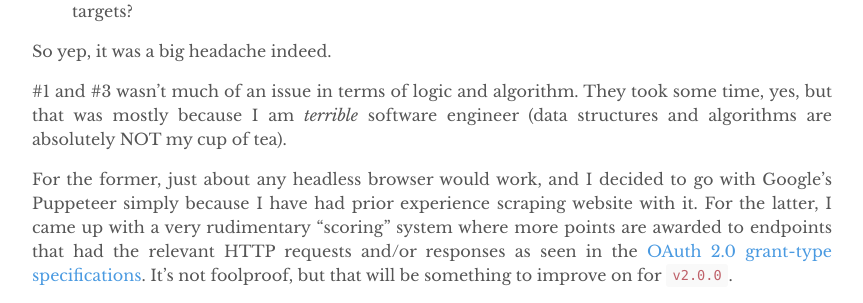
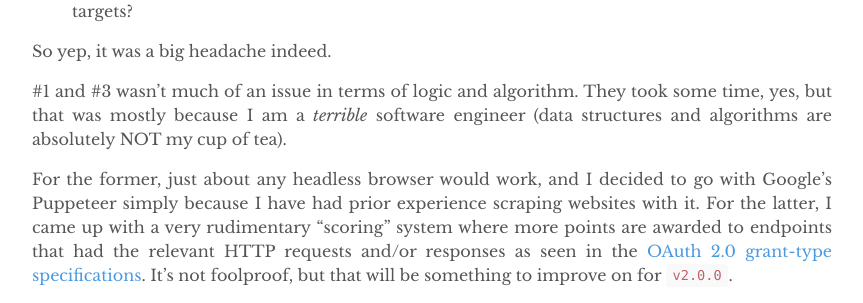
Before and after one commit to andreathniah/bucketoftears, a Jekyll site: the page built from _posts/2022-05-15-security-automation-at-scale.md, in a window 1280 px wide and 900 px high, scrolled down 1547 px. Shown: the part 179-482 px from the top of the window, without its empty margins (208-1071 px from the left). Built offline with Jekyll 4.4.1, drawn with Linux system fonts in a browser that asks for light colours.

Commit message:
Fix grammar mistakes

```diff
--- a/_posts/2022-05-15-security-automation-at-scale.md
+++ b/_posts/2022-05-15-security-automation-at-scale.md
@@ -50,9 +50,9 @@ To be fair, it _is_ simple -- if you were automating the login process for <50 e
 
 So yep, it was a big headache indeed.
 
-#1 and #3 wasn't much of an issue in terms of logic and algorithm. They took some time, yes, but that was mostly because I am _terrible_ software engineer (data structures and algorithms are absolutely NOT my cup of tea).
+#1 and #3 wasn't much of an issue in terms of logic and algorithm. They took some time, yes, but that was mostly because I am a _terrible_ software engineer (data structures and algorithms are absolutely NOT my cup of tea).
 
-For the former, just about any headless browser would work, and I decided to go with Google's Puppeteer simply because I have had prior experience scraping website with it. For the latter, I came up with a very rudimentary "scoring" system where more points are awarded to endpoints that had the relevant HTTP requests and/or responses as seen in the [OAuth 2.0 grant-type specifications](https://portswigger.net/web-security/oauth/grant-types). It's not foolproof, but that will be something to improve on for `v2.0.0`.
+For the former, just about any headless browser would work, and I decided to go with Google's Puppeteer simply because I have had prior experience scraping websites with it. For the latter, I came up with a very rudimentary "scoring" system where more points are awarded to endpoints that had the relevant HTTP requests and/or responses as seen in the [OAuth 2.0 grant-type specifications](https://portswigger.net/web-security/oauth/grant-types). It's not foolproof, but that will be something to improve on for `v2.0.0`.
 
 The hardest part, in my opinion, was #2 and #4.
 
```
Also changed, not shown: _posts/2021-06-27-htb-spectra.md (+4 -3 lines).
